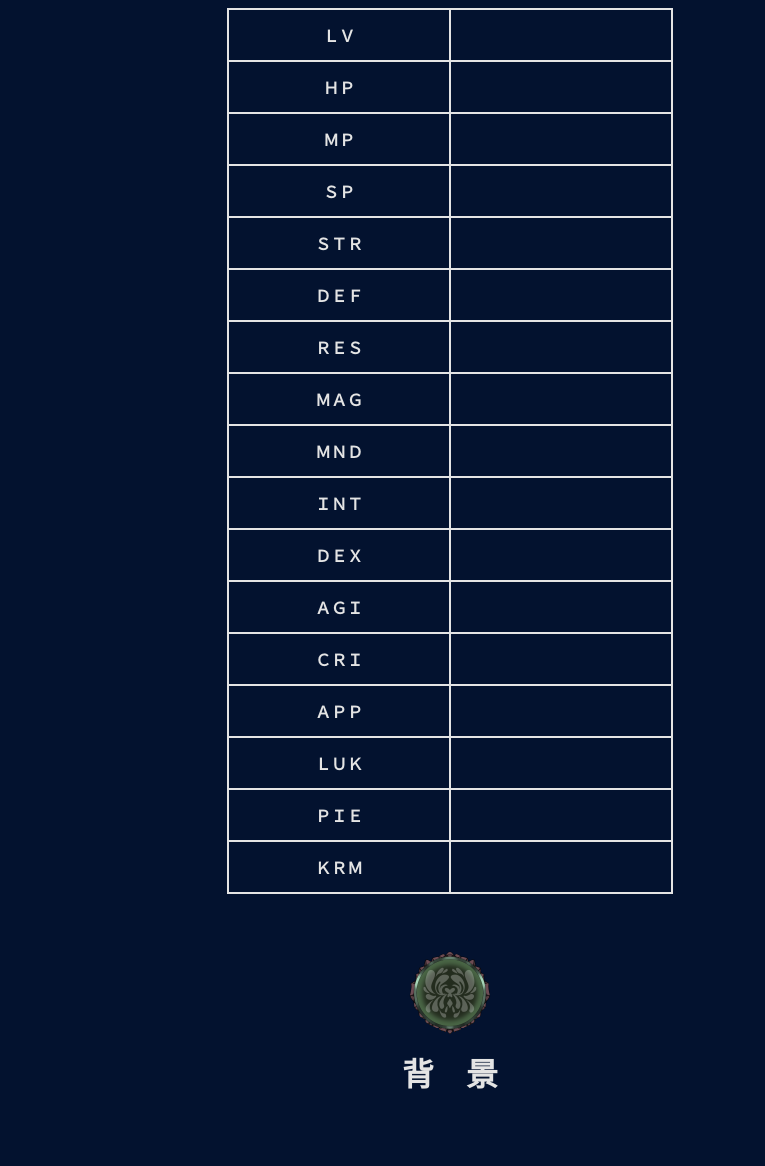
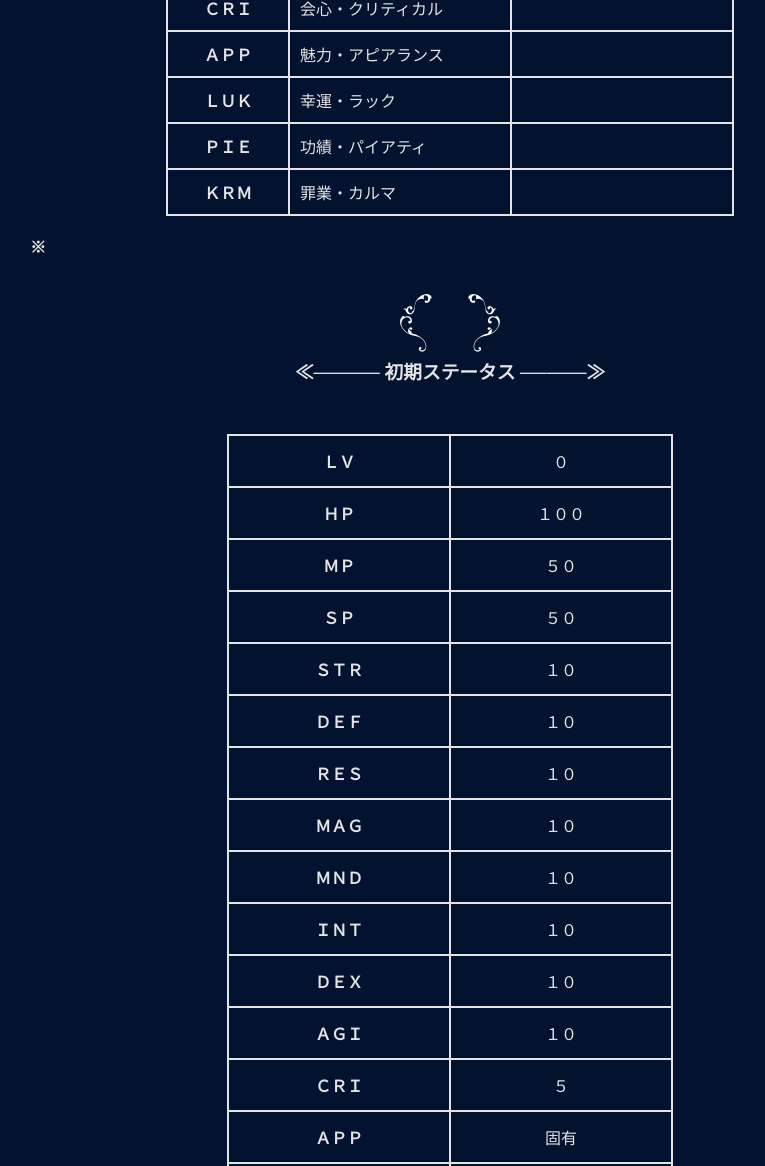
Before and after one commit to miyabi0212/cryptract, a plain HTML site: page set.html in a window 1280 px wide. Shown: the part 2799-3965 px from the top of the page, without its empty margins (190-955 px from the left). Drawn offline with Linux system fonts and the light colour scheme.

Commit message:
Update set.html

```diff
--- a/set.html
+++ b/set.html
@@ -35,8 +35,8 @@
 		<br><br><br><h1 id="system"><img src="image/icon-2c.png"><p>システム</p></h1>
 
 		<table>
-			<tr><th>ステータスについて</th>		<td><div id="menu"><a href=""><font color="#1e8cc5">ステータス詳細</font></a></div></td>
-												<td><div id="menu"><a href=""><font color="#1e8cc5">初期ステータス</font></a></div></td></tr>
+			<tr><th>ステータスについて</th>		<td><div id="menu"><a href="#syou"><font color="#1e8cc5">ステータス詳細</font></a></div></td>
+												<td><div id="menu"><a href="#syok"><font color="#1e8cc5">初期ステータス</font></a></div></td></tr>
 			<tr><th>レベルアップについて</th>	<td><div id="menu"><a href=""><font color="#1e8cc5">獲得レベルポイント</font></a></div></td>
 												<td><div id="menu"><a href=""><font color="#1e8cc5">成長ステータス</font></a></div></td></tr>
 			<tr><th>魔法について</th>			<td><div id="menu"><a href=""><font color="#1e8cc5">属性一覧</font></a></div></td>
@@ -46,18 +46,18 @@
 		</table>
 
 		<br><br><br><h2><img src="image/sou-2.png"><p>≪━━━━━━━━━━ ステータスについて ━━━━━━━━━━≫</p></h2>
-		<h3><img src="image/sou-3.png"><p>≪───── ステータス詳細 ─────≫</p></h3>
+		<h3 id="syou"><img src="image/sou-3.png"><p>≪───── ステータス詳細 ─────≫</p></h3>
 
 		<div id="sub-table1">
 		<table>
-			<tr><th>ＬＶ</th><td>経験・レベル</td><td>aaa</div></td></tr>
-			<tr><th>ＨＰ</th><td>生命・ヒットポイント</div></td><td></td></tr>
-			<tr><th>ＭＰ</th><td>魔力・マナポイント</td><td></td></tr>
-			<tr><th>ＳＰ</th><td>気力・スキルポイント</td><td></td></tr>
-			<tr><th>ＳＴＲ</th><td>物攻・ストレングス</td><td></td></tr>
-			<tr><th>ＤＥＦ</th><td>物防・ディフェンス</td><td></td></tr>
-			<tr><th>ＲＥＳ</th><td>抵抗・レジスト</td><td></td></tr>
-			<tr><th>ＭＡＧ</th><td>魔攻・マナパワー</td><td></td></tr>
+			<tr><th>ＬＶ</th><td>経験・レベル</td><td>成長度を示す。<br>初期から積んできた経験。<br>強さを示すわけではない。</td></tr>
+			<tr><th>ＨＰ</th><td>生命・ヒットポイント</td><td>生命力を示す。<br>この値で傷を治すため、<br>０だと回復が出来ない。</td></tr>
+			<tr><th>ＭＰ</th><td>魔力・マナポイント</td><td>魔力量を示す。<br>この値を消費することで、<br>魔法や魔術が使用できる。</td></tr>
+			<tr><th>ＳＰ</th><td>気力・スキルポイント</td><td>気力量を示す。<br>この値を消費することで、<br>スキルが使用できる。</td></tr>
+			<tr><th>ＳＴＲ</th><td>物攻・ストレングス</td><td>物理攻撃力を示す。<br>STR武器で攻撃する際、<br>この値が参照される。</td></tr>
+			<tr><th>ＤＥＦ</th><td>物防・ディフェンス</td><td>物理防御力を示す。<br>物理ダメージを受ける際、<br>この値で軽減される。</td></tr>
+			<tr><th>ＲＥＳ</th><td>抵抗・レジスト</td><td>抵抗力を示す。<br>状態異常を受ける際、<br>この値で軽減される。</td></tr>
+			<tr><th>ＭＡＧ</th><td>魔攻・マナパワー</td><td>魔法攻撃力を示す。<br>魔法や魔術で攻撃する際、<br>この値が参照される。</td></tr>
 			<tr><th>ＭＮＤ</th><td>魔防・マインド</td><td></td></tr>
 			<tr><th>ＩＮＴ</th><td>魔適・インテリジェンス</td><td></td></tr>
 			<tr><th>ＤＥＸ</th><td>器用・デクステリティ</td><td></td></tr>
@@ -70,26 +70,28 @@
 		</table>
 		</div>
 
-		<br><br><h3><img src="image/sou-3.png"><p>≪───── 初期ステータス ─────≫</p></h3>
+		<br><h4>※</h4>
+
+		<br><br><h3 id="syok"><img src="image/sou-3.png"><p>≪───── 初期ステータス ─────≫</p></h3>
 
 		<table>
-			<tr><th>ＬＶ</th><td></td></tr>
-			<tr><th>ＨＰ</th><td></td></tr>
-			<tr><th>ＭＰ</th><td></td></tr>
-			<tr><th>ＳＰ</th><td></td></tr>
-			<tr><th>ＳＴＲ</th><td></td></tr>
-			<tr><th>ＤＥＦ</th><td></td></tr>
-			<tr><th>ＲＥＳ</th><td></td></tr>
-			<tr><th>ＭＡＧ</th><td></td></tr>
-			<tr><th>ＭＮＤ</th><td></td></tr>
-			<tr><th>ＩＮＴ</th><td></td></tr>
-			<tr><th>ＤＥＸ</th><td></td></tr>
-			<tr><th>ＡＧＩ</th><td></td></tr>
-			<tr><th>ＣＲＩ</th><td></td></tr>
-			<tr><th>ＡＰＰ</th><td></td></tr>
-			<tr><th>ＬＵＫ</th><td></td></tr>
-			<tr><th>ＰＩＥ</th><td></td></tr>
-			<tr><th>ＫＲＭ</th><td></td></tr>
+			<tr><th>ＬＶ</th><td>０</td></tr>
+			<tr><th>ＨＰ</th><td>１００</td></tr>
+			<tr><th>ＭＰ</th><td>５０</td></tr>
+			<tr><th>ＳＰ</th><td>５０</td></tr>
+			<tr><th>ＳＴＲ</th><td>１０</td></tr>
+			<tr><th>ＤＥＦ</th><td>１０</td></tr>
+			<tr><th>ＲＥＳ</th><td>１０</td></tr>
+			<tr><th>ＭＡＧ</th><td>１０</td></tr>
+			<tr><th>ＭＮＤ</th><td>１０</td></tr>
+			<tr><th>ＩＮＴ</th><td>１０</td></tr>
+			<tr><th>ＤＥＸ</th><td>１０</td></tr>
+			<tr><th>ＡＧＩ</th><td>１０</td></tr>
+			<tr><th>ＣＲＩ</th><td>５</td></tr>
+			<tr><th>ＡＰＰ</th><td>固有</td></tr>
+			<tr><th>ＬＵＫ</th><td>固有</td></tr>
+			<tr><th>ＰＩＥ</th><td>０</td></tr>
+			<tr><th>ＫＲＭ</th><td>０</td></tr>
 		</table>
 
 		<br><br><br><h1 id="haikei"><img src="image/icon-3c.png"><p>背　景</p></h1>
```
